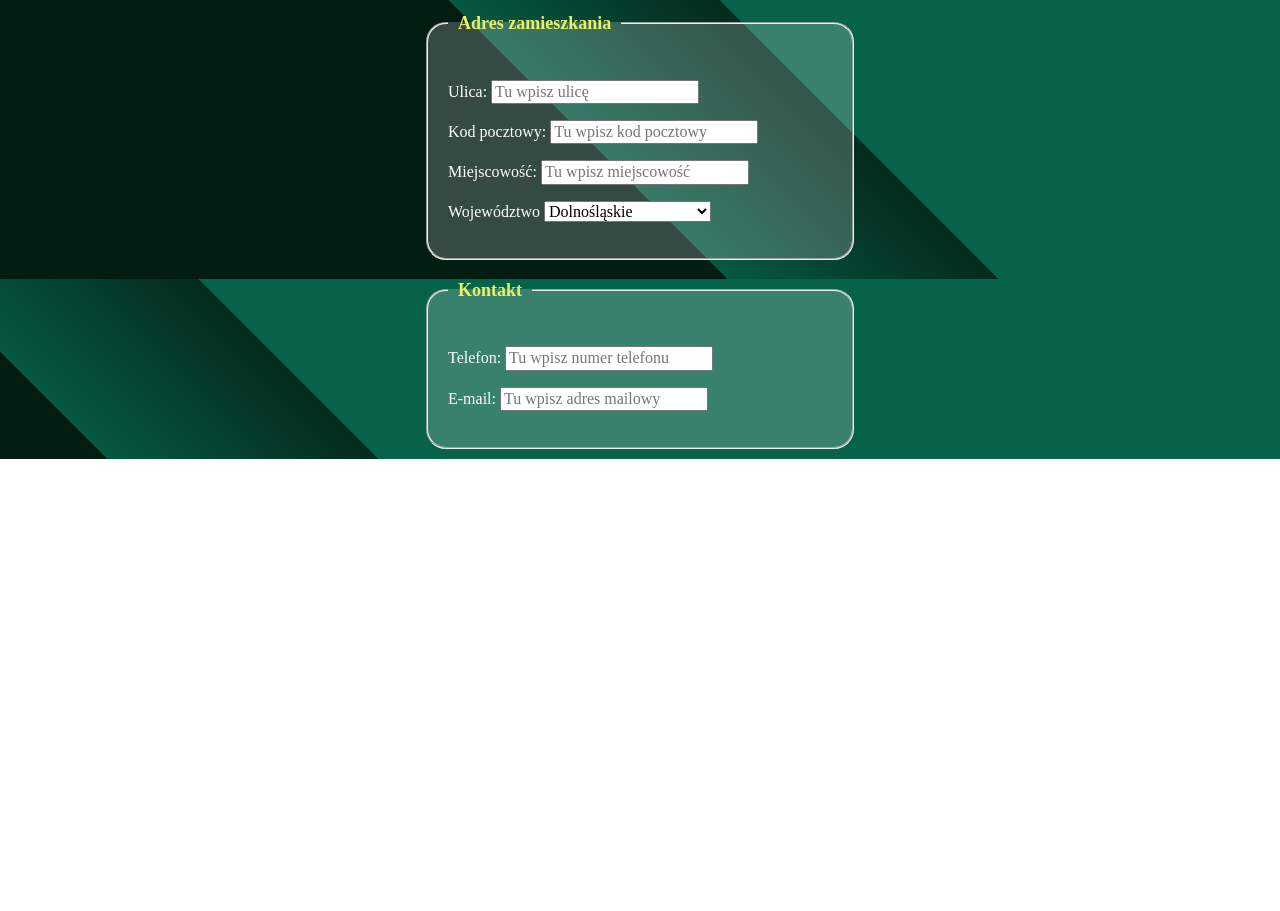
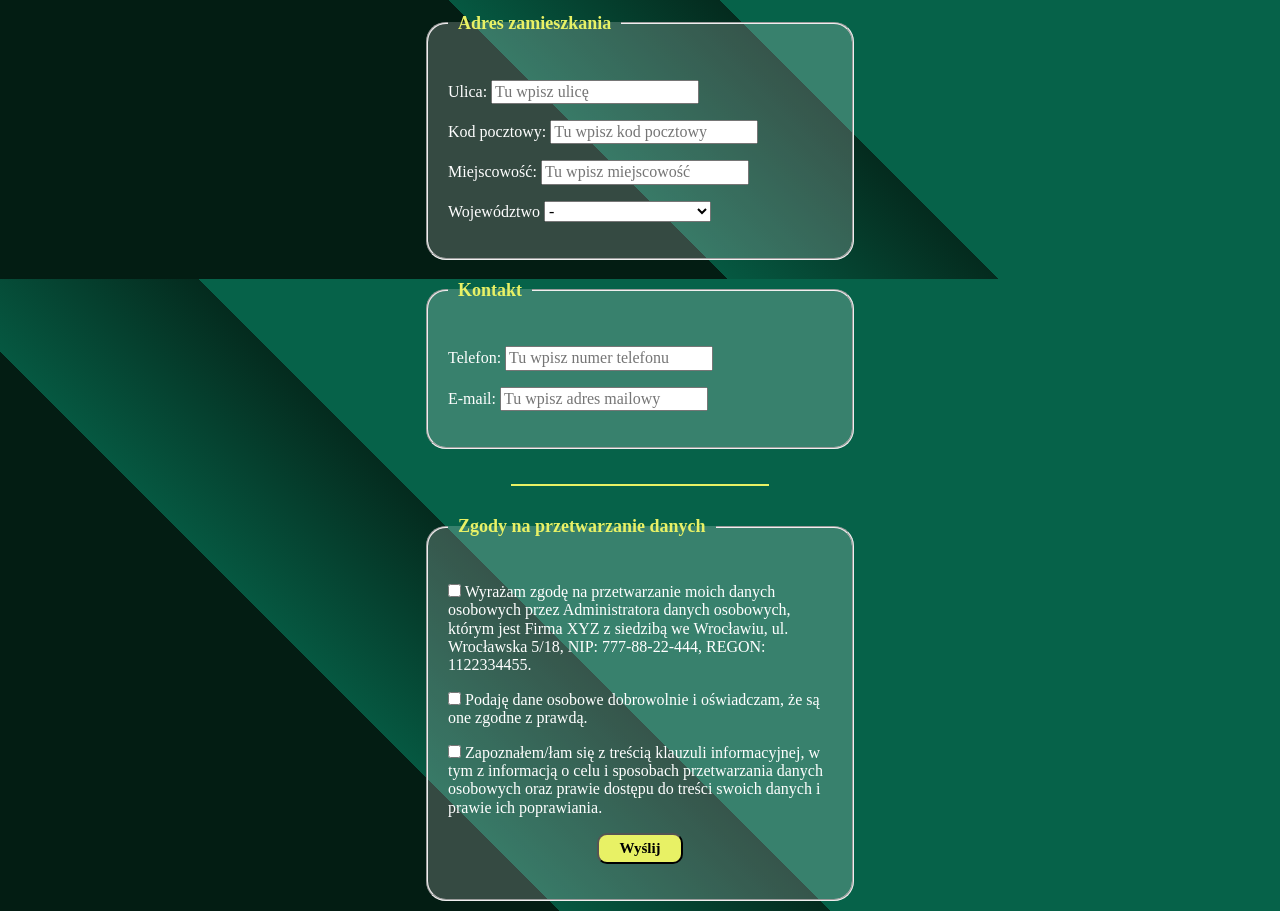
Before and after one commit to karbowskam/registration-form, a plain HTML site: page index.html in a window 1280 px wide. Shown: the part 521-1432 px from the top of the page. Before the commit the page ends 980 px from the top, so only its background shows below. Drawn offline with Linux system fonts and the light colour scheme.

Commit message:
Added agreement box

```diff
--- a/index.html
+++ b/index.html
@@ -4,8 +4,8 @@
     <meta charset="UTF-8" />
     <meta name="viewport" content="width=device-width, initial-scale=1.0" />
     <title>Rejestracja</title>
-    <link href="style.css" rel="stylesheet" type="text/css"/>
-    <link href="normalize.css" rel="stylesheet" type="text/css"/>
+    <link href="style.css" rel="stylesheet" type="text/css" />
+    <link href="normalize.css" rel="stylesheet" type="text/css" />
   </head>
   <body class="body">
     <main class="main">
@@ -116,9 +116,9 @@
             </label>
           </p>
           <p>
-            <label class="boxName" for="wojewodztwo">
-              Województwo</label>
+            <label class="boxName" for="wojewodztwo"> Województwo</label>
             <select id="wojewodztwo" name="wojewodztwo">
+              <option value="0">-</option>
               <option value="1">Dolnośląskie</option>
               <option value="2">Kujawsko-pomorskie</option>
               <option value="3">Lubelskie</option>
@@ -165,6 +165,40 @@
             </label>
           </p>
         </fieldset>
+        <hr class="line" />
+        <fieldset class="boxes">
+          <legend class="legend"><b>Zgody na przetwarzanie danych</b></legend>
+          <p class="agreement">
+            <label class="boxName">
+              <input class="checkBox" type="checkbox" value="agree" />
+              Wyrażam zgodę na przetwarzanie moich danych osobowych przez
+              Administratora danych osobowych, którym jest Firma XYZ z siedzibą
+              we Wrocławiu, ul. Wrocławska 5/18, NIP: 777-88-22-444, REGON:
+              1122334455.
+            </label>
+          </p>
+          <p class="agreement">
+            <label class="boxName">
+              <input class="checkBox"name="checkBox" type="checkbox" value="agree" />
+               Podaję dane osobowe dobrowolnie i oświadczam, że są one zgodne
+              z prawdą.</label
+            >
+          </p>
+
+          <p class="agreement">
+            <label class="boxName"
+              ><input class="checkBox" name="checkBox" type="checkbox" value="agree" />
+               Zapoznałem/łam się z treścią klauzuli informacyjnej, w tym z
+              informacją o celu i sposobach przetwarzania danych osobowych oraz
+              prawie dostępu do treści swoich danych i prawie ich
+              poprawiania.</label
+            >
+
+          </p>
+          <p class="agreement--button">
+            <input class="agreement--submit" name="agreement" type="submit" value="Wyślij"/>
+          </p>
+        </fieldset>
       </form>
     </main>
   </body>
--- a/style.css
+++ b/style.css
@@ -49,3 +49,34 @@
   padding: 10px;
   font-size: large;
 }
+
+.line {
+    border: 1px solid rgb(232, 241, 101);
+    max-width: 20%;
+    margin: 35px auto 20px;
+
+}
+
+.agreement {
+    color: #ffffff;
+    text-align: left;
+
+}
+
+.checkBox {
+  background: rgb(232, 241, 101);
+}
+
+.agreement--button {
+  color: rgba(3, 29, 19, 1) 35%;
+  font-size: 15px;
+  font-weight: bolder;
+  text-align: center;
+}
+
+.agreement--submit {
+  background: rgb(232, 241, 101);
+  font-weight: bolder;
+  padding: 5px 20px;
+  border-radius: 10px ;
+}
```
